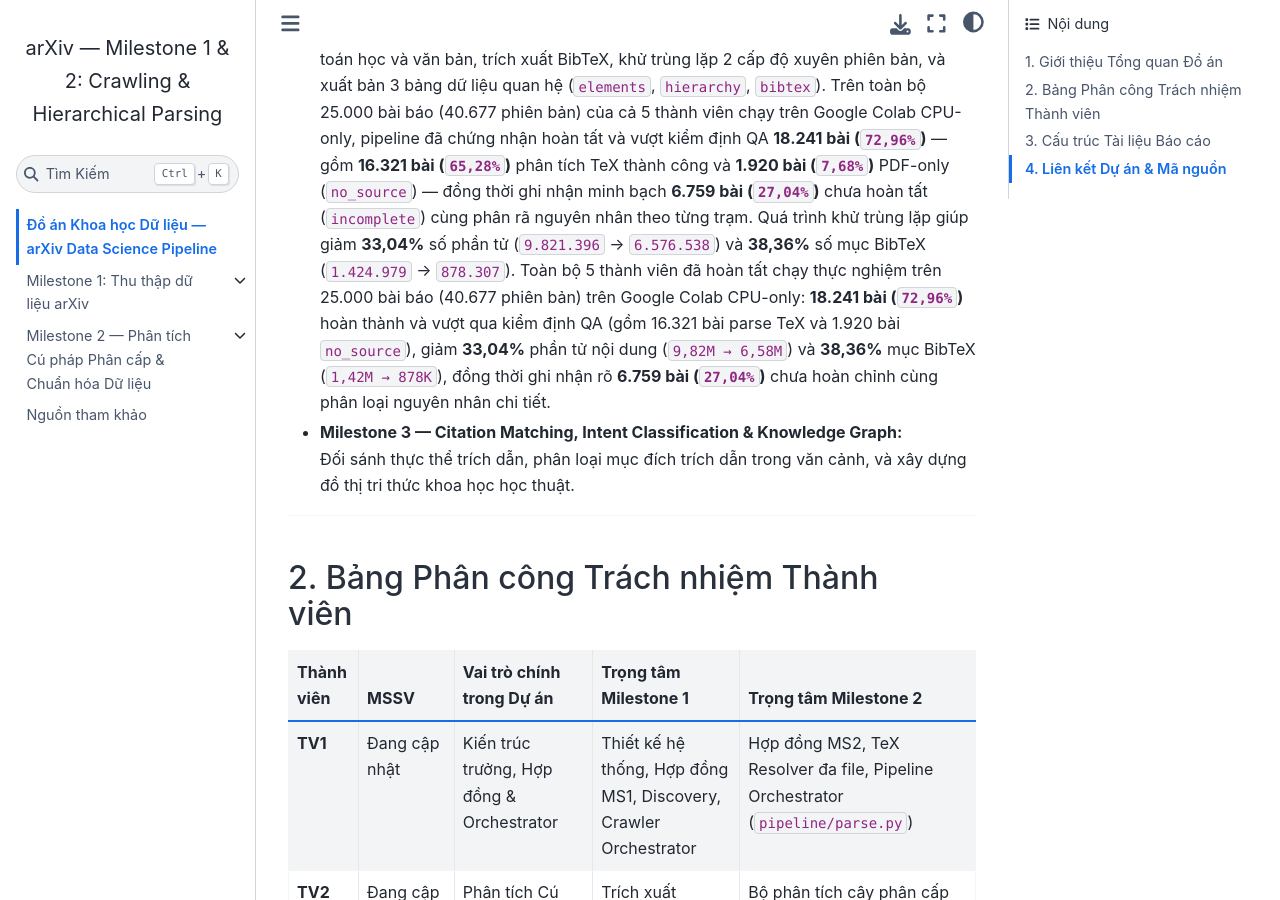
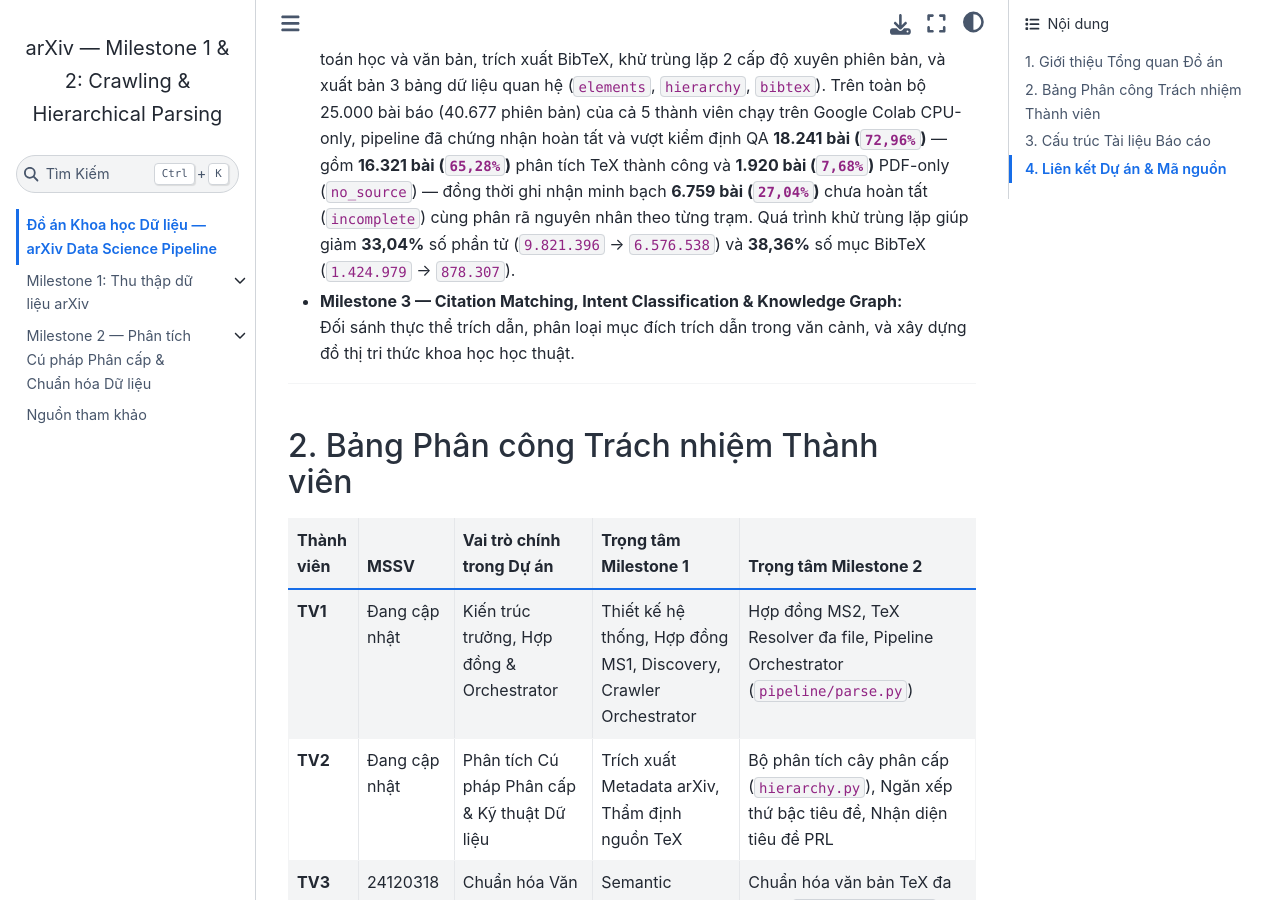
Before and after one commit to HoangLongNha/arxiv-project-report, a Jupyter Book: the page built from intro.md, in a window 1280 px wide and 900 px high, scrolled down 794 px. Built offline with Jupyter Book 1.0.4 settings and Sphinx 7.4.7 and the Sphinx Book theme 1.1.4, drawn with Linux system fonts in a browser that asks for light colours; pages that are not in the unit, such as notebooks, are missing from menus.

Commit message:
docs(ms2): fix duplicate summary in intro and align QA mismatch counts

```diff
--- a/intro.md
+++ b/intro.md
@@ -14,7 +14,7 @@ Nhóm xây dựng corpus source LaTeX theo phiên bản, metadata bài báo và
 - **Milestone 1 — Data Collection, Crawling & Metadata Standardization:**
   Thu thập mã nguồn TeX đa phiên bản, metadata, và danh mục tài liệu tham khảo từ arXiv API và Semantic Scholar; xây dựng cơ sở hạ tầng lưu trữ sạch (**Clean Corpus**) và cơ chế checkpoint phục hồi. Năm audit xác nhận đủ 25.000 ID và lookup thành công trên các dải được giao. Kiểm định vẫn ghi nhận paper chưa đạt; mức bao phủ Discovery được đọc riêng với mức hoàn thiện source và chất lượng. Cumulative của cả năm thành viên đã bao phủ đủ dải 5.000 ID/người. TV1 đã bổ sung bản mới có 7.852 version và 204.012 references. Thống kê source, kích thước và references được tổng hợp trên toàn nhóm từ các snapshot đã nộp, với ngày xuất và mẫu số được ghi riêng.
 - **Milestone 2 — Hierarchical Parsing, Normalization & Cross-version Deduplication:**
-  Phân tích cú pháp TeX đa file, xây dựng cây phân cấp ngữ nghĩa ($\text{Document} \rightarrow \text{Section} \rightarrow \text{Sentences} \mid \text{Formulas} \mid \text{Figures}$), chuẩn hóa biểu diễn toán học và văn bản, trích xuất BibTeX, khử trùng lặp 2 cấp độ xuyên phiên bản, và xuất bản 3 bảng dữ liệu quan hệ (`elements`, `hierarchy`, `bibtex`). Trên toàn bộ 25.000 bài báo (40.677 phiên bản) của cả 5 thành viên chạy trên Google Colab CPU-only, pipeline đã chứng nhận hoàn tất và vượt kiểm định QA **18.241 bài (`72,96%`)** — gồm **16.321 bài (`65,28%`)** phân tích TeX thành công và **1.920 bài (`7,68%`)** PDF-only (`no_source`) — đồng thời ghi nhận minh bạch **6.759 bài (`27,04%`)** chưa hoàn tất (`incomplete`) cùng phân rã nguyên nhân theo từng trạm. Quá trình khử trùng lặp giúp giảm **33,04%** số phần tử (`9.821.396` → `6.576.538`) và **38,36%** số mục BibTeX (`1.424.979` → `878.307`). Toàn bộ 5 thành viên đã hoàn tất chạy thực nghiệm trên 25.000 bài báo (40.677 phiên bản) trên Google Colab CPU-only: **18.241 bài (`72,96%`)** hoàn thành và vượt qua kiểm định QA (gồm 16.321 bài parse TeX và 1.920 bài `no_source`), giảm **33,04%** phần tử nội dung (`9,82M → 6,58M`) và **38,36%** mục BibTeX (`1,42M → 878K`), đồng thời ghi nhận rõ **6.759 bài (`27,04%`)** chưa hoàn chỉnh cùng phân loại nguyên nhân chi tiết.
+  Phân tích cú pháp TeX đa file, xây dựng cây phân cấp ngữ nghĩa ($\text{Document} \rightarrow \text{Section} \rightarrow \text{Sentences} \mid \text{Formulas} \mid \text{Figures}$), chuẩn hóa biểu diễn toán học và văn bản, trích xuất BibTeX, khử trùng lặp 2 cấp độ xuyên phiên bản, và xuất bản 3 bảng dữ liệu quan hệ (`elements`, `hierarchy`, `bibtex`). Trên toàn bộ 25.000 bài báo (40.677 phiên bản) của cả 5 thành viên chạy trên Google Colab CPU-only, pipeline đã chứng nhận hoàn tất và vượt kiểm định QA **18.241 bài (`72,96%`)** — gồm **16.321 bài (`65,28%`)** phân tích TeX thành công và **1.920 bài (`7,68%`)** PDF-only (`no_source`) — đồng thời ghi nhận minh bạch **6.759 bài (`27,04%`)** chưa hoàn tất (`incomplete`) cùng phân rã nguyên nhân theo từng trạm. Quá trình khử trùng lặp giúp giảm **33,04%** số phần tử (`9.821.396` → `6.576.538`) và **38,36%** số mục BibTeX (`1.424.979` → `878.307`).
 - **Milestone 3 — Citation Matching, Intent Classification & Knowledge Graph:**
   Đối sánh thực thể trích dẫn, phân loại mục đích trích dẫn trong văn cảnh, và xây dựng đồ thị tri thức khoa học học thuật.
 
```
Also changed, not shown: milestone2/discussion.md (+1 -1 lines), 1 other file.
